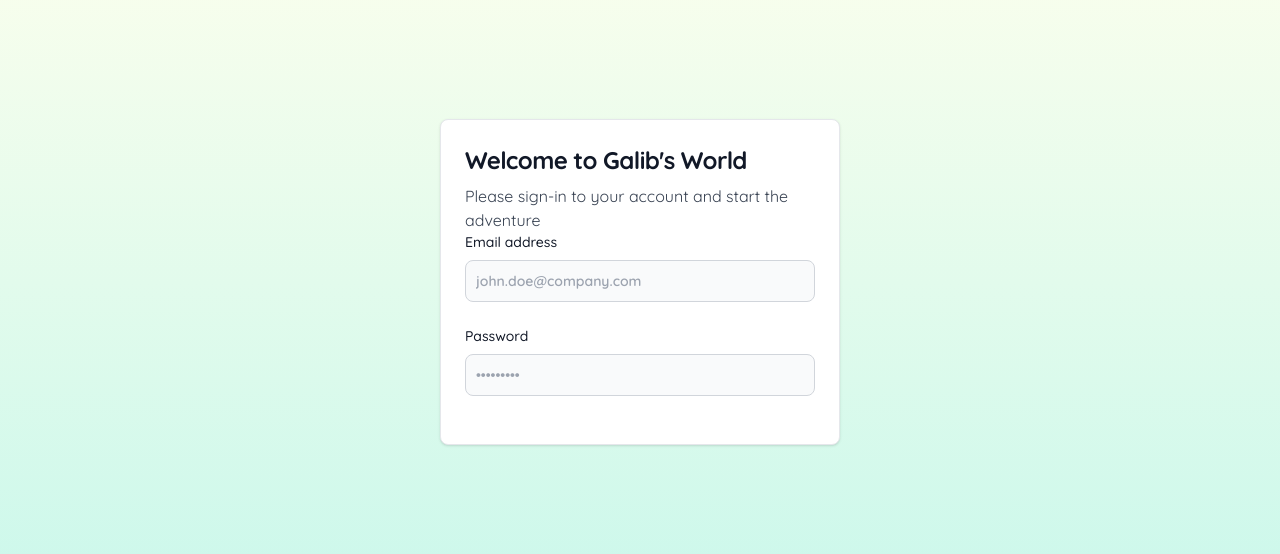
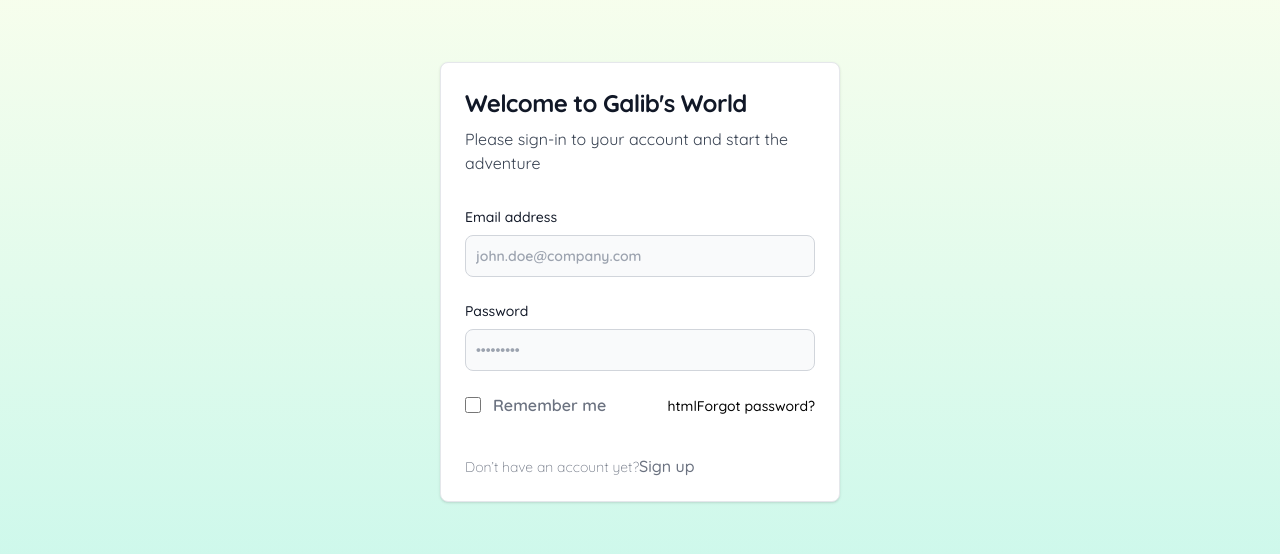
Before and after one commit to codergalib20/docs-portfolio, a Next.js app: page /login in a window 1280 px wide. Shown: the part 118-672 px from the top of the page. Built offline with nearby package versions, Linux system fonts and the light colour scheme.

Commit message:
deleted some functions

```diff
--- a/src/pages/login.tsx
+++ b/src/pages/login.tsx
@@ -10,7 +10,7 @@ const Login: React.FC = () => {
                     <p className="font-normal text-gray-700 dark:text-gray-400">Please sign-in to your account and start the adventure</p>
                 </div>
                 {/* Fields------------- */}
-                <div>
+                <div className="mt-8">
                     <div className="mb-6">
                         <label
                             htmlFor="email"
@@ -22,7 +22,7 @@ const Login: React.FC = () => {
                             className="bg-gray-50 border border-gray-300 text-gray-900 text-sm rounded-lg focus:ring-blue-500 focus:border-blue-500 block w-full p-2.5 dark:bg-gray-700 dark:border-gray-600 dark:placeholder-gray-400 dark:text-white dark:focus:ring-blue-500 dark:focus:border-blue-500"
                             placeholder="john.doe@company.com"
                             required />
-                    </div>
+                    </div >
                     <div className="mb-6">
                         <label
                             htmlFor="password"
@@ -37,6 +37,41 @@ const Login: React.FC = () => {
                         />
                     </div>
                 </div>
+                {/* Extra functionality */}
+                <div className="flex items-center justify-between">
+                    <div className="flex items-start">
+                        <div className="flex items-center h-5">
+                            <input
+                                id="remember"
+                                aria-describedby="remember"
+                                type="checkbox"
+                                className="w-4 h-4 border border-gray-300 rounded bg-gray-50 focus:ring-3 focus:ring-primary-300 dark:bg-gray-700 dark:border-gray-600 dark:focus:ring-primary-600 dark:ring-offset-gray-800"
+                                required
+                            />
+                        </div>
+                        <div className="ml-3 text-sm">
+                            <label
+                                htmlFor="remember"
+                                className="text-gray-500 dark:text-gray-300"
+                            >Remember me</label>
+                        </div>
+                    </div>
+                    <a href="#" className="text-sm font-medium text-primary-600 hover:underline dark:text-primary-500">htmlForgot password?</a>
+                </div>
+                <div>
+                    <button
+                        type="submit"
+                        className="w-full text-white bg-primary-600 hover:bg-primary-700 focus:ring-4 focus:outline-none focus:ring-primary-300 font-medium rounded-lg text-sm px-5 py-2.5 text-center dark:bg-primary-600 dark:hover:bg-primary-700 dark:focus:ring-primary-800">
+                        Sign in
+                    </button>
+                    <p className="text-sm font-light text-gray-500 dark:text-gray-400">
+                        Don’t have an account yet?
+                        <a href="#"
+                            className="font-medium text-primary-600 hover:underline dark:text-primary-500">
+                            Sign up
+                        </a>
+                    </p>
+                </div>
             </div>
         </div>
     )
```
Lines whose indentation alone changed are shown as unchanged.
